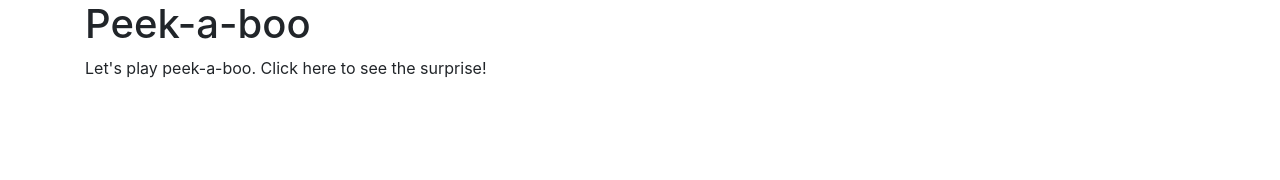
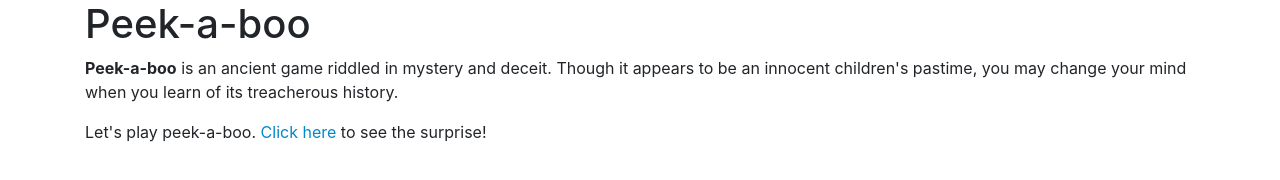
Before and after one commit to jeffchiudev/simple-effects-peek-a-boo, a plain HTML site: page index.html in a window 1280 px wide. Drawn offline with Linux system fonts and the light colour scheme.

Commit message:
this will fix the clickable elements of the in line pop up effect
 co-authored-by: Kevin Kirkley <kevinmkirkley@gmail.com>

```diff
--- a/css/styles.css
+++ b/css/styles.css
@@ -1,3 +1,12 @@
 .walrus-showing {
     display: none;
 }
+
+.clickable {
+    cursor: pointer;
+    color: #0088cc;
+}
+
+.clickable:hover {
+    text-decoration: underline;
+}
--- a/index.html
+++ b/index.html
@@ -12,13 +12,15 @@
 <body>
     <div class="container">
         <h1>Peek-a-boo</h1>
+        <p><strong>Peek-a-boo</strong> is an ancient game riddled in mystery and deceit. Though it appears to be an innocent children's pastime, you may change your mind when you learn of its treacherous history.</p>
+
 
         <div class="walrus-hidden">
-            <p>Let's play peek-a-boo. Click here to see the surprise!</p>
+            <p>Let's play peek-a-boo. <span class="clickable">Click here</span> to see the surprise!</p>
         </div>
         <div class="walrus-showing">
-            <p>What a cute walrus! Click here to hide her again.</p>
-            <img src="img/walrus.jpg">
+            <p>What a cute walrus! <span class="clickable">Click here</span> to hide her again.</p>
+            <img src="img/walrus.jpg" style="height: 500px; width: auto;">
         </div>
     </div>
 </body>
```
